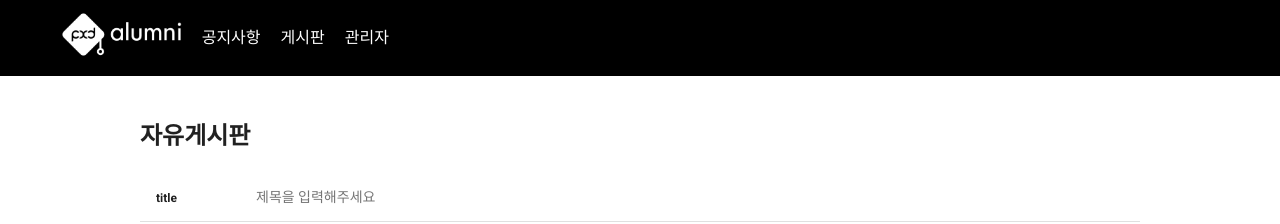
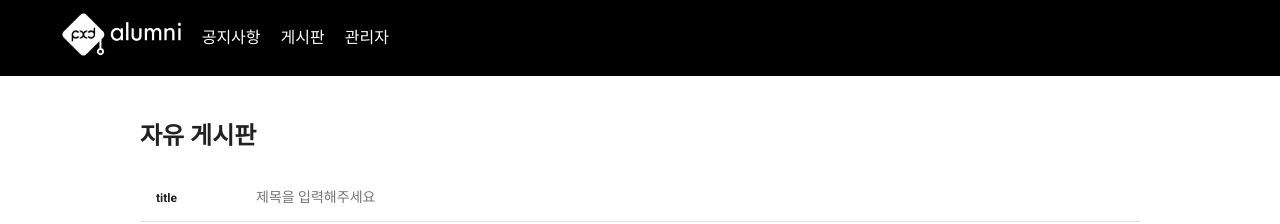
Before and after one commit to jinahgna/alumni, a Vue app: page /boardWrite in a window 1280 px wide. Shown: the top 224 px of the page. Built offline with nearby package versions, Linux system fonts and the light colour scheme; sample sign-in values are in the browser's storage; what vue-daum-postcode would draw is missing.

Commit message:
텍스트 수정

```diff
--- a/src/views/boardWrite.vue
+++ b/src/views/boardWrite.vue
@@ -73,7 +73,7 @@ export default {
 		const query = qs.parse(window.location.search, { ignoreQueryPrefix: true });
 		this.boardType = query.type;
 		this.boardId = query.board_id;
-		this.title = this.boardType === 'notice' ? '공지사항' : '자유게시판';
+		this.title = this.boardType === 'notice' ? '공지사항' : '자유 게시판';
 		this.buttonText = this.boardId !== undefined ? '수정하기' : '글쓰기';
 		if (this.boardId !== undefined) {
 			this.boardTitle = this.boardViewData.title;
```
